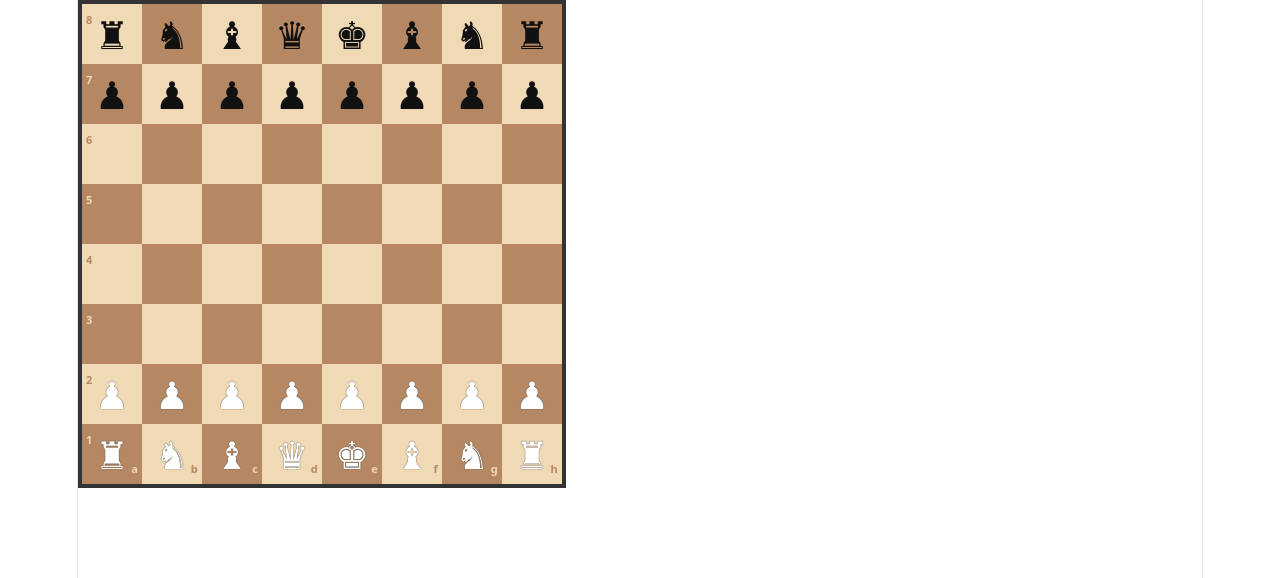
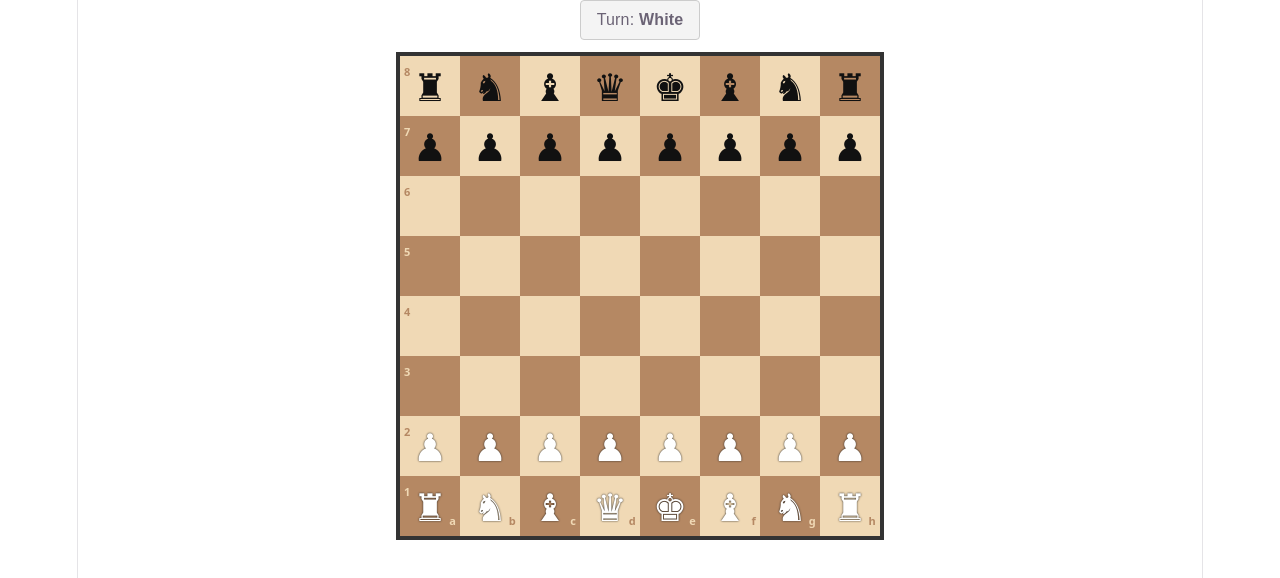
Before and after one commit to Kyle3408/chess-project-frem2, a Vue app: page / in a window 1280 px wide. Shown: the top 578 px of the page. Built offline with nearby package versions, Linux system fonts and the light colour scheme.

Commit message:
feat: Add active turn enforcement to Chessboard square selection

```diff
--- a/src/chess_core/board.js
+++ b/src/chess_core/board.js
@@ -10,7 +10,6 @@ export class Board {
     this.loadFEN(fen);
   }
 
-  // Cargar estado desde un FEN
   loadFEN(fenString) {
     const parsed = FENHandler.parse(fenString);
     this.grid = parsed.grid;
@@ -21,7 +20,6 @@ export class Board {
     this.fullMoveNumber = parsed.fullMoveNumber;
   }
 
-  // Exportar estado actual a FEN
   toFEN() {
     return FENHandler.generate({
       grid: this.grid,
@@ -33,7 +31,6 @@ export class Board {
     });
   }
 
-  // Historial PGN
   recordMove(sanMove) {
     this.pgnHistory.push({
       moveNumber: this.fullMoveNumber,
@@ -65,21 +62,18 @@ export class Board {
     return `${headerLines.join('\n')}\n\n${pgnBody.trim()}`;
   }
 
-  // Helper: Obtener pieza mediante índice 1-64
   getPieceByIndex(index) {
     const row = Math.floor((index - 1) / 8);
     const col = (index - 1) % 8;
     return this.grid[row][col];
   }
 
-  // Helper: Obtener movimientos legales mediante índice 1-64
   getValidMovesByIndex(index) {
     const row = Math.floor((index - 1) / 8);
     const col = (index - 1) % 8;
     return this.getLegalMoves(row, col);
   }
 
-  // Localizar el Rey del color especificado
   findKing(color) {
     for (let r = 0; r < 8; r++) {
       for (let c = 0; c < 8; c++) {
@@ -92,14 +86,12 @@ export class Board {
     return null;
   }
 
-  // Verifica si el Rey del color indicado está bajo jaque
   isInCheck(color = this.activeColor) {
     const kingPos = this.findKing(color);
     if (!kingPos) return false;
     return this.isSquareAttacked(kingPos.row, kingPos.col, this.oppositeColor(color));
   }
 
-  // Retorna el índice 1-64 del Rey que está en jaque (o null si no hay ningún rey en jaque)
   getCheckedKingIndex(color = this.activeColor) {
     if (this.isInCheck(color)) {
       const kingPos = this.findKing(color);
@@ -110,7 +102,6 @@ export class Board {
     return null;
   }
 
-  // Obtiene movimientos pseudolegales (sin filtrar rey en jaque)
   getPseudoLegalMoves(row, col) {
     const piece = this.grid[row][col];
     if (!piece || piece.color !== this.activeColor) return [];
@@ -137,7 +128,6 @@ export class Board {
     return validMoves;
   }
 
-  // Filtra movimientos pseudolegales dejando únicamente los legales (no dejan al rey en jaque)
   getLegalMoves(row, col) {
     const pseudoMoves = this.getPseudoLegalMoves(row, col);
     const piece = this.grid[row][col];
@@ -154,12 +144,10 @@ export class Board {
     return legalMoves;
   }
 
-  // Wrapper para mantener compatibilidad con la UI previa
   getValidMoves(row, col) {
     return this.getLegalMoves(row, col);
   }
 
-  // Simula temporalmente la jugada en la matriz para verificar si deja al rey en jaque
   isMoveLegal(fromRow, fromCol, toIndex) {
     const toRow = Math.floor((toIndex - 1) / 8);
     const toCol = (toIndex - 1) % 8;
@@ -170,16 +158,16 @@ export class Board {
 
     const isPawnMove = movingPiece.type === PIECE_TYPE.PAWN;
     const direction = movingPiece.color === COLOR.WHITE ? -1 : 1;
+    const targetSquareName = `${String.fromCharCode(97 + toCol)}${8 - toRow}`;
     const isEnPassant =
       isPawnMove &&
       !targetPiece &&
       Math.abs(toCol - fromCol) === 1 &&
-      this.enPassantTarget === `${String.fromCharCode(97 + toCol)}${8 - toRow}`;
+      this.enPassantTarget === targetSquareName;
 
     let epCapturedPiece = null;
     let epCapturedRow = -1;
 
-    // Aplicar simulación
     if (isEnPassant) {
       epCapturedRow = toRow - direction;
       epCapturedPiece = this.grid[epCapturedRow][toCol];
@@ -189,10 +177,8 @@ export class Board {
     this.grid[toRow][toCol] = movingPiece;
     this.grid[fromRow][fromCol] = null;
 
-    // Evaluar si el rey quedó en jaque
     const inCheck = this.isInCheck(movingPiece.color);
 
-    // Revertir cambios
     this.grid[fromRow][fromCol] = movingPiece;
     this.grid[toRow][toCol] = targetPiece;
     if (isEnPassant) {
@@ -203,7 +189,6 @@ export class Board {
     return !inCheck;
   }
 
-  // Comprueba si un jugador tiene al menos un movimiento legal disponible
   hasLegalMoves(color = this.activeColor) {
     for (let r = 0; r < 8; r++) {
       for (let c = 0; c < 8; c++) {
@@ -221,17 +206,14 @@ export class Board {
     return false;
   }
 
-  // Detección de Jaque Mate
   isCheckmate(color = this.activeColor) {
     return this.isInCheck(color) && !this.hasLegalMoves(color);
   }
 
-  // Detección de Rey Ahogado / Tablas
   isStalemate(color = this.activeColor) {
     return !this.isInCheck(color) && !this.hasLegalMoves(color);
   }
 
-  // Ejecutar un movimiento en el tablero usando el índice 1-64
   movePiece(fromIndex, toIndex, promotionType = PIECE_TYPE.QUEEN) {
     const fromRow = Math.floor((fromIndex - 1) / 8);
     const fromCol = (fromIndex - 1) % 8;
@@ -247,20 +229,19 @@ export class Board {
     const targetPiece = this.grid[toRow][toCol];
     const isPawnMove = movingPiece.type === PIECE_TYPE.PAWN;
     const direction = movingPiece.color === COLOR.WHITE ? -1 : 1;
+    const targetSquareName = `${String.fromCharCode(97 + toCol)}${8 - toRow}`;
     const isEnPassant =
       isPawnMove &&
       !targetPiece &&
       Math.abs(toCol - fromCol) === 1 &&
-      this.enPassantTarget === `${String.fromCharCode(97 + toCol)}${8 - toRow}`;
+      this.enPassantTarget === targetSquareName;
     const isCastling = movingPiece.type === PIECE_TYPE.KING && Math.abs(toCol - fromCol) === 2;
     const isCapture = targetPiece !== null || isEnPassant;
 
-    // Movimiento de peón al paso
     if (isEnPassant) {
       this.grid[toRow - direction][toCol] = null;
     }
 
-    // Movimiento de enroque
     if (isCastling) {
       const rookFromCol = toCol > fromCol ? 7 : 0;
       const rookToCol = toCol > fromCol ? 5 : 3;
@@ -268,7 +249,6 @@ export class Board {
       this.grid[toRow][rookFromCol] = null;
     }
 
-    // Coronación de peón
     if (isPawnMove && (toRow === 0 || toRow === 7)) {
       const validPromotions = [
         PIECE_TYPE.QUEEN,
@@ -277,7 +257,7 @@ export class Board {
         PIECE_TYPE.KNIGHT,
       ];
       if (!validPromotions.includes(promotionType)) {
-        throw new Error('Tipo de coronación no válido');
+        throw new Error('Invalid promotion type');
       }
       this.grid[toRow][toCol] = new Piece(movingPiece.color, promotionType);
     } else {
@@ -289,13 +269,13 @@ export class Board {
     this.updateCastlingRights(movingPiece, fromRow, fromCol, targetPiece, toRow, toCol);
     this.enPassantTarget = null;
     if (isPawnMove && Math.abs(toRow - fromRow) === 2) {
-      this.enPassantTarget = `${String.fromCharCode(97 + fromCol)}${8 - (fromRow + direction)}`;
+      this.enPassantTarget = `${String.fromCharCode(97 + fromCol)}${8 - (fromRow + direction)}
+`;
     }
     this.halfMoveClock = isPawnMove || isCapture ? 0 : this.halfMoveClock + 1;
 
     const nextColor = this.oppositeColor(this.activeColor);
 
-    // Determinar el sufijo SAN (+ para jaque, # para mate)
     let sanSuffix = '';
     if (this.isCheckmate(nextColor)) {
       sanSuffix = '#';
@@ -303,7 +283,6 @@ export class Board {
       sanSuffix = '+';
     }
 
-    // Construir notación algebraíca estándar (SAN)
     if (isCastling) {
       this.recordMove(`${toCol > fromCol ? 'O-O' : 'O-O-O'}${sanSuffix}`);
     } else {
@@ -327,17 +306,14 @@ export class Board {
     return true;
   }
 
-  // Validación de límites de la matriz
   isInBounds(row, col) {
     return row >= 0 && row < 8 && col >= 0 && col < 8;
   }
 
-  // Convertir coordenadas (fila, columna) a un índice de 1 a 64
   toIndex(row, col) {
     return row * 8 + col + 1;
   }
 
-  // Helper: Piezas deslizantes (Torre, Alfil, Dama)
   getSlidingMoves(row, col, piece, directions, validMoves) {
     for (const [dRow, dCol] of directions) {
       let r = row + dRow;
@@ -359,7 +335,6 @@ export class Board {
     }
   }
 
-  // Helper: Piezas de un solo paso (Caballo, Rey)
   getStepMoves(row, col, piece, offsets, validMoves) {
     for (const [dRow, dCol] of offsets) {
       const r = row + dRow;
@@ -374,33 +349,30 @@ export class Board {
     }
   }
 
-  // Helper: Reglas de avance y captura de peones
   getPawnMoves(row, col, piece, validMoves) {
     const direction = piece.color === COLOR.WHITE ? -1 : 1;
     const startRank = piece.color === COLOR.WHITE ? 6 : 1;
 
-    // Avance de una casilla
     const forwardRow = row + direction;
     if (this.isInBounds(forwardRow, col) && !this.grid[forwardRow][col]) {
       validMoves.push(this.toIndex(forwardRow, col));
 
-      // Avance de dos casillas desde la posición inicial
       const doubleForwardRow = row + 2 * direction;
       if (row === startRank && !this.grid[doubleForwardRow][col]) {
         validMoves.push(this.toIndex(doubleForwardRow, col));
       }
     }
 
-    // Capturas diagonales
     for (const dCol of [-1, 1]) {
       const capRow = row + direction;
       const capCol = col + dCol;
 
       if (this.isInBounds(capRow, capCol)) {
         const target = this.grid[capRow][capCol];
+        const capSquareName = `${String.fromCharCode(97 + capCol)}${8 - capRow}`;
         if (target && target.color !== piece.color) {
           validMoves.push(this.toIndex(capRow, capCol));
-        } else if (!target && this.enPassantTarget === `${String.fromCharCode(97 + capCol)}${8 - capRow}`) {
+        } else if (!target && this.enPassantTarget === capSquareName) {
           validMoves.push(this.toIndex(capRow, capCol));
         }
       }
--- a/src/components/ChessBoard.vue
+++ b/src/components/ChessBoard.vue
@@ -1,5 +1,12 @@
 <!-- src/components/Chessboard.vue -->
 <template>
+  <div class="chessboard-container">
+    <!-- Active Turn Status Bar -->
+    <div class="status-bar" :class="board.activeColor">
+      Turn: <strong>{{ board.activeColor === COLOR.WHITE ? 'White' : 'Black' }}</strong>
+      <span v-if="board.isInCheck(board.activeColor)" class="check-warning"> (CHECK)</span>
+    </div>
+
     <div class="chessboard">
       <div
         v-for="index in 64"
@@ -9,7 +16,8 @@
           isDark(index) ? 'dark' : 'light',
           {
             'selected': selectedSquare === index,
-          'highlight': possibleMoves.includes(index)
+            'highlight': possibleMoves.includes(index),
+            'in-check': index === checkedKingIndex
           }
         ]"
         @click="handleSquareClick(index)"
@@ -29,17 +37,18 @@
           {{ getPiece(index).symbol }}
         </span>
 
-      <!-- Rank labels (1-8): Shown on the left column (files A) -->
+        <!-- Rank labels (1-8) -->
         <span v-if="getCol(index) === 0" class="label rank-label">
           {{ getRankLabel(index) }}
         </span>
 
-      <!-- File labels (A-H): Shown on the bottom row (ranks 1) -->
+        <!-- File labels (A-H) -->
         <span v-if="getRow(index) === 7" class="label file-label">
           {{ getFileLabel(index) }}
         </span>
       </div>
 
+      <!-- Pawn Promotion Selection Menu -->
       <div v-if="promotionMove" class="promotion-menu">
         <button
           v-for="option in promotionOptions"
@@ -52,20 +61,19 @@
         </button>
       </div>
     </div>
+  </div>
 </template>
 
 <script setup>
-import { shallowRef, ref } from 'vue';
+import { shallowRef, ref, computed } from 'vue';
 import { Board } from '../chess_core/board.js';
 import { COLOR, PIECE_TYPE } from '../chess_core/piece.js';
 
-// Use shallowRef to keep Board instance clean
 const board = shallowRef(new Board());
-
-// Sub-task 4: Reactive state for selected piece and valid target squares
 const selectedSquare = ref(null);
 const possibleMoves = ref([]);
 const promotionMove = ref(null);
+
 const promotionOptions = [
   { type: PIECE_TYPE.QUEEN, label: 'Queen' },
   { type: PIECE_TYPE.ROOK, label: 'Rook' },
@@ -73,13 +81,15 @@ const promotionOptions = [
   { type: PIECE_TYPE.KNIGHT, label: 'Knight' },
 ];
 
-// Core helper getters
 const getPiece = (index) => board.value.getPieceByIndex(index);
 const getRow = (index) => Math.floor((index - 1) / 8);
 const getCol = (index) => (index - 1) % 8;
 const isDark = (index) => (getRow(index) + getCol(index)) % 2 === 1;
 const getRankLabel = (index) => 8 - getRow(index);
 const getFileLabel = (index) => String.fromCharCode(97 + getCol(index));
+
+const checkedKingIndex = computed(() => board.value.getCheckedKingIndex());
+
 const isPromotionMove = (fromIndex, toIndex) => {
   const piece = getPiece(fromIndex);
   const destinationRow = getRow(toIndex);
@@ -92,21 +102,22 @@ const completePromotion = (promotionType) => {
   board.value.movePiece(
     promotionMove.value.from,
     promotionMove.value.to,
-    promotionType,
+    promotionType
   );
+
   promotionMove.value = null;
   selectedSquare.value = null;
   possibleMoves.value = [];
-  board.value = board.value;
+  board.value = board.value; // Force shallowRef trigger
 };
 
 /**
- * Sub-task 4: Selection and movement handler
+ * TURN MANAGEMENT CLICK HANDLER
  */
 const handleSquareClick = (index) => {
   const clickedPiece = getPiece(index);
 
-  // 1. If clicking a highlighted destination tile, execute move
+  // 1. Move piece if clicking an available move square
   if (selectedSquare.value !== null && possibleMoves.value.includes(index)) {
     if (isPromotionMove(selectedSquare.value, index)) {
       promotionMove.value = { from: selectedSquare.value, to: index };
@@ -114,37 +125,65 @@ const handleSquareClick = (index) => {
     }
 
     board.value.movePiece(selectedSquare.value, index);
-
-    // Clear selection state
     selectedSquare.value = null;
     possibleMoves.value = [];
-
-    // Re-assign board value to trigger shallowRef reactivity in Vue
-    board.value = board.value;
+    board.value = board.value; // Trigger reactivity
     return;
   }
 
-  // 2. If clicking the currently selected square: toggle selection off
+  // 2. Deselect if clicking the same selected piece again
   if (selectedSquare.value === index) {
     selectedSquare.value = null;
     possibleMoves.value = [];
     return;
   }
 
-  // 3. If clicking a friendly piece matching the active turn, select (or reselect) it
+  // 3. TURN ENFORCEMENT: Only select if piece belongs to the active turn player
   if (clickedPiece && clickedPiece.color === board.value.activeColor) {
     selectedSquare.value = index;
     possibleMoves.value = board.value.getValidMovesByIndex(index);
     return;
   }
 
-  // 4. Clear selection on any other click
+  // 4. Reset selection when clicking empty/invalid squares
   selectedSquare.value = null;
   possibleMoves.value = [];
 };
 </script>
 
 <style scoped>
+.chessboard-container {
+  display: flex;
+  flex-direction: column;
+  align-items: center;
+  gap: 12px;
+}
+
+.status-bar {
+  font-size: 16px;
+  font-family: sans-serif;
+  padding: 6px 16px;
+  border-radius: 4px;
+  border: 1px solid #ccc;
+  background: #f4f4f4;
+  text-transform: capitalize;
+}
+
+.status-bar.white {
+  background: #ffffff;
+  color: #222;
+}
+
+.status-bar.black {
+  background: #222222;
+  color: #fff;
+}
+
+.check-warning {
+  color: #e53935;
+  font-weight: bold;
+}
+
 .chessboard {
   position: relative;
   display: grid;
@@ -165,13 +204,15 @@ const handleSquareClick = (index) => {
   background: #fff;
   border: 2px solid #333;
   transform: translate(-50%, -50%);
-  z-index: 2;
+  z-index: 10;
+  box-shadow: 0 4px 10px rgba(0,0,0,0.3);
 }
 
 .promotion-option {
-  padding: 8px 10px;
+  padding: 8px 12px;
   border: 1px solid #999;
   background: #f0d9b5;
+  font-weight: bold;
   cursor: pointer;
 }
 
@@ -192,22 +233,22 @@ const handleSquareClick = (index) => {
   color: #f0d9b5;
 }
 
-/* Highlight square of currently selected piece */
 .square.selected {
   background-color: #baca44 !important;
 }
 
-/* Cursor pointer for valid target squares */
 .square.highlight {
   cursor: pointer;
 }
 
-/* Capture highlight overlay on enemy piece target squares */
 .square.highlight:has(.piece) {
-  background-color: #e1000088 !important;
+  background-color: rgba(225, 0, 0, 0.55) !important;
 }
 
-/* Visual dot indicator for empty destination squares */
+.square.in-check {
+  background-color: #ff5252 !important;
+}
+
 .move-dot {
   width: 18px;
   height: 18px;
@@ -226,7 +267,7 @@ const handleSquareClick = (index) => {
 
 .white-piece {
   color: #fff;
-  text-shadow: 0 0 1px #111;
+  text-shadow: 0 0 2px #111;
 }
 
 .black-piece {
```
Lines whose indentation alone changed are shown as unchanged.
